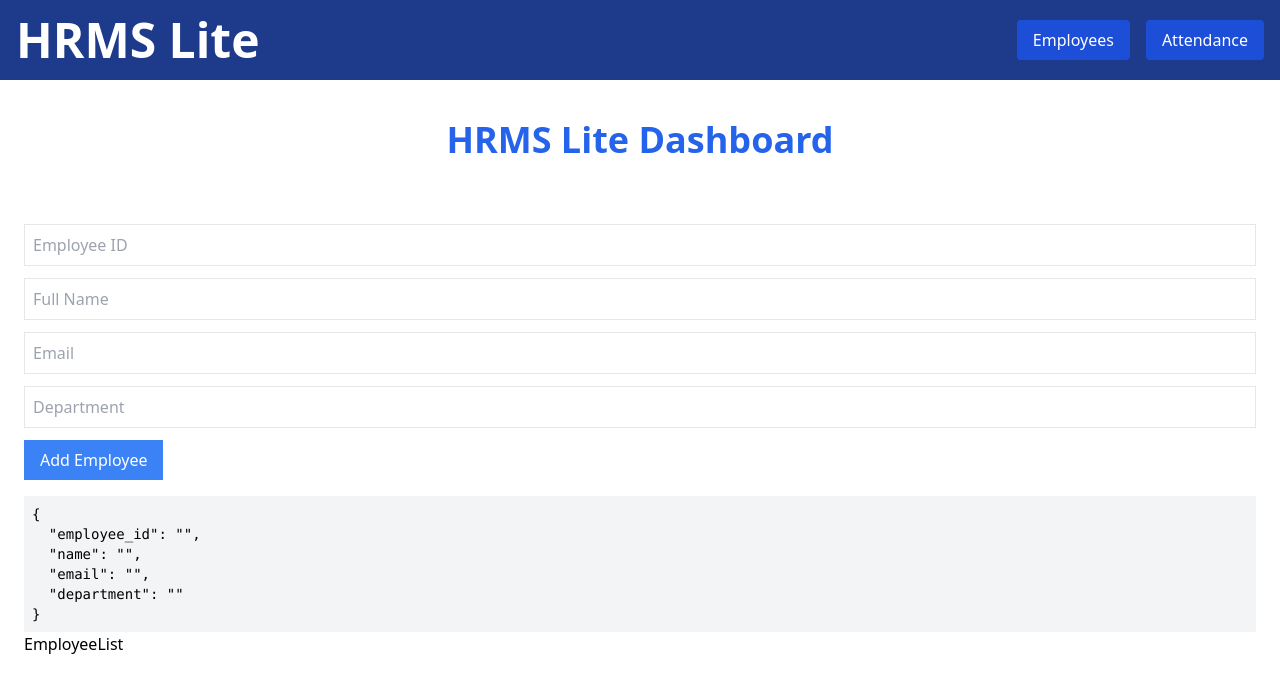
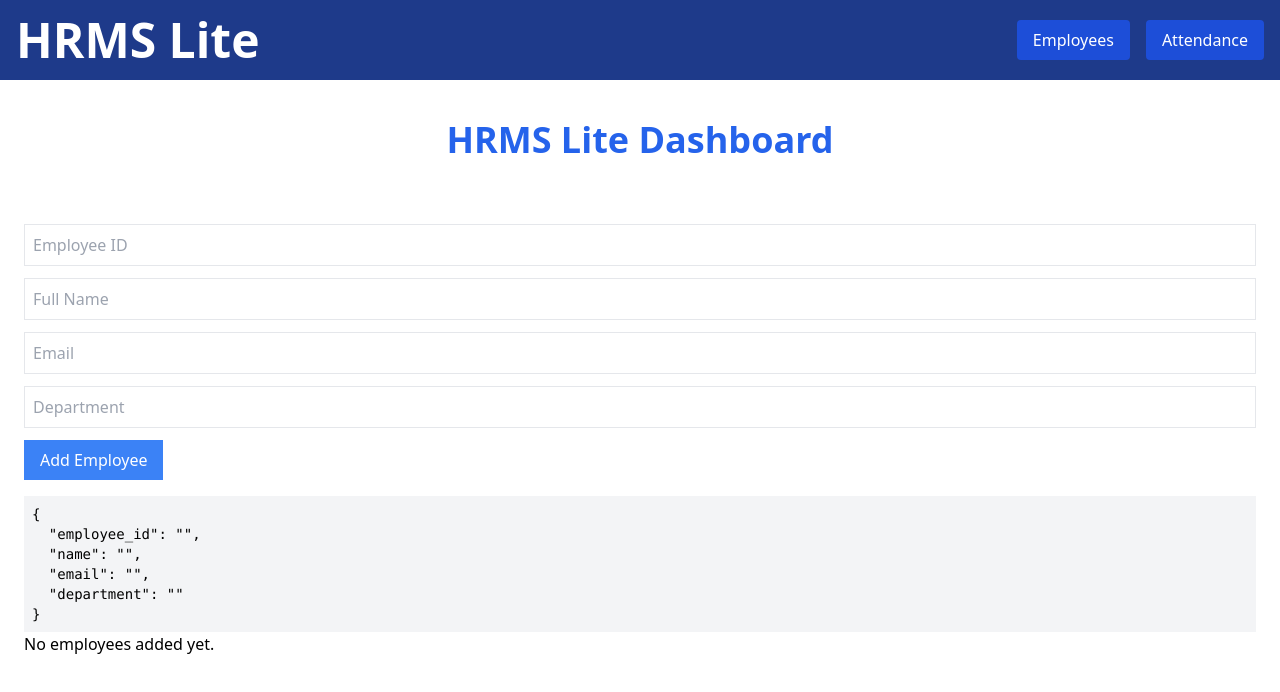
Before and after one commit to Umair777/hrms-lite, a React (Vite) app in the folder hrms-frontend/: page / in a window 1280 px wide. Shown: the top 692 px of the page. Built offline with nearby package versions, Linux system fonts and the light colour scheme.

Commit message:
feat: show the employeeList via form

```diff
--- a/hrms-frontend/src/App.jsx
+++ b/hrms-frontend/src/App.jsx
@@ -4,6 +4,9 @@ import EmployeeForm from "./components/EmployeeForm";
 import EmployeeList from "./components/EmployeeList";
 function App() {
   const [employees, setEmployees] = useState([]);
+  const addEmployee = (emp) => {
+  setEmployees([...employees, emp]);
+};
 
   return (
     <div>
@@ -12,8 +15,8 @@ function App() {
       HRMS Lite Dashboard
     </div>
     <div className="p-6">
-        <EmployeeForm/>
-        <EmployeeList />
+        <EmployeeForm onAdd={addEmployee} />
+        <EmployeeList  employees={employees}/>
       </div>
     </div>
   );
--- a/hrms-frontend/src/components/EmployeeList.jsx
+++ b/hrms-frontend/src/components/EmployeeList.jsx
@@ -1,6 +1,13 @@
 
 export default function EmployeeList({ employees, onDelete }) {
-  return (
-    <h1>EmployeeList</h1>
+  if (employees.length === 0) {
+    return <p>No employees added yet.</p>;
+  }
+
+    return (
+        <div className="mt-6">
+            <h2 className="text-xl font-bold mb-3">Employee List</h2>
+        </div>
+
   );
 }
```
